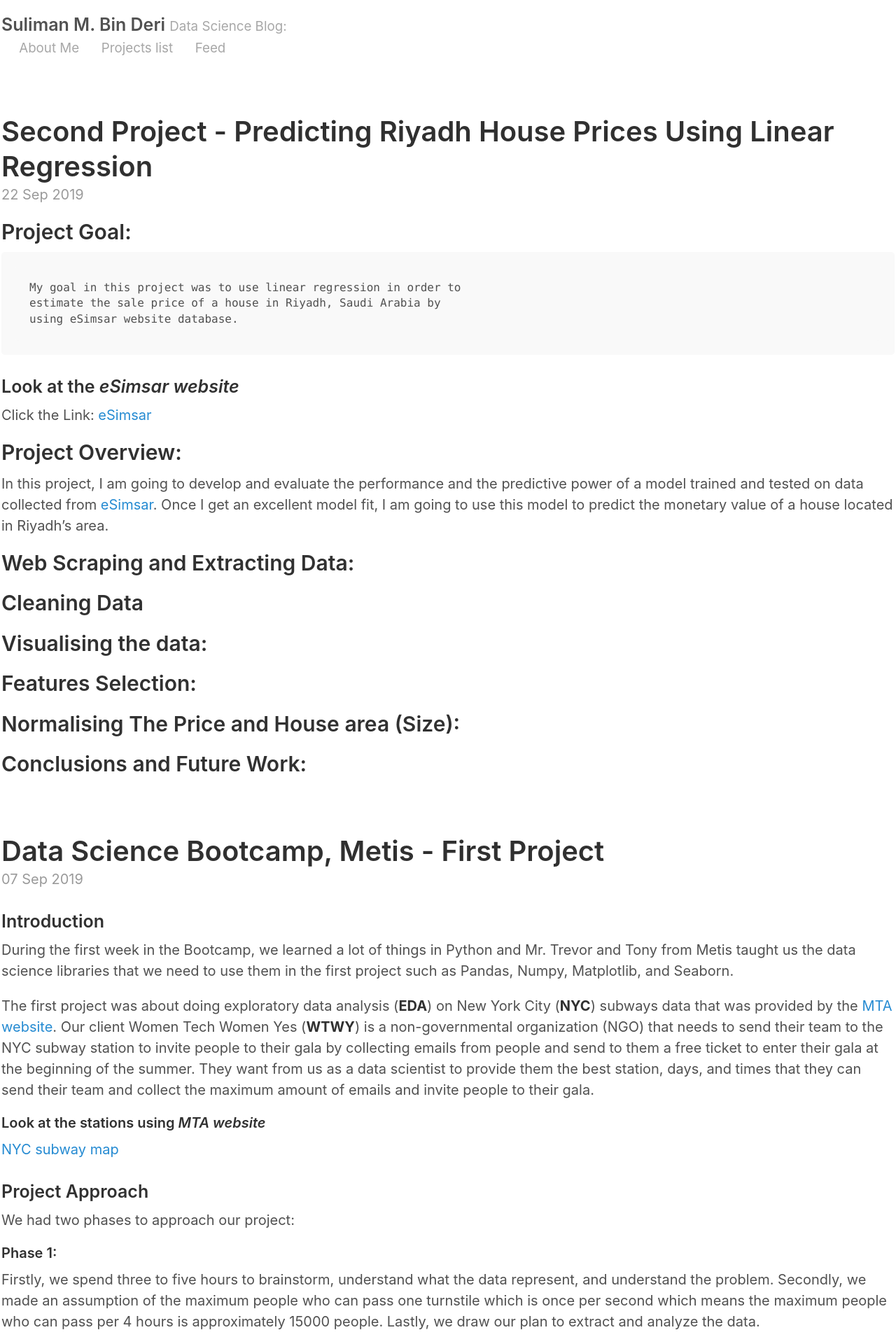
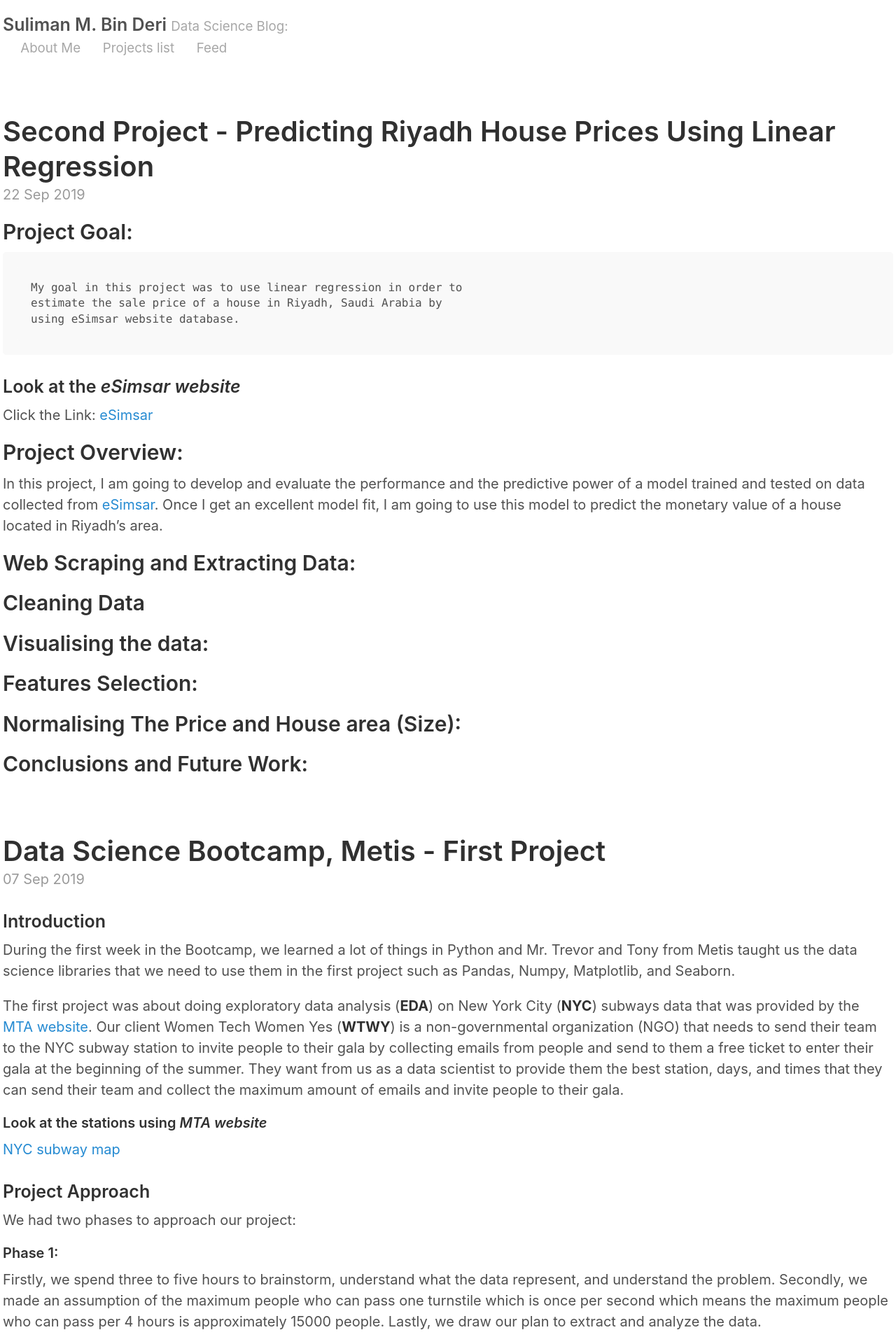
Before and after one commit to SulimanMD/SulimanMD.github.io, a Jekyll site: the page built from index.html, in a window 1280 px wide. Shown: the top 1920 px of the page at 70% size. Built offline with Jekyll 4.4.1, drawn with Linux system fonts in a browser that asks for light colours; the list of posts is cut into pages by our own code.

Commit message:
Commit number 7

```diff
--- a/_sass/_layout.scss
+++ b/_sass/_layout.scss
@@ -4,10 +4,10 @@
 
 .container {
   max-width: auto;
-  padding-left:  0.05rem;
-  padding-right: 0.05rem;
-  margin-left:  0.05rem;
-  margin-right: 0.05rem;
+  padding-left:  0.1rem;
+  padding-right: 0.1rem;
+  margin-left:  0.1rem;
+  margin-right: 0.1rem;
 }
 
 footer {
```
Also changed, not shown: public/apple-touch-icon-precomposed.png, public/gg.png (added), public/letter-S.png (deleted).
